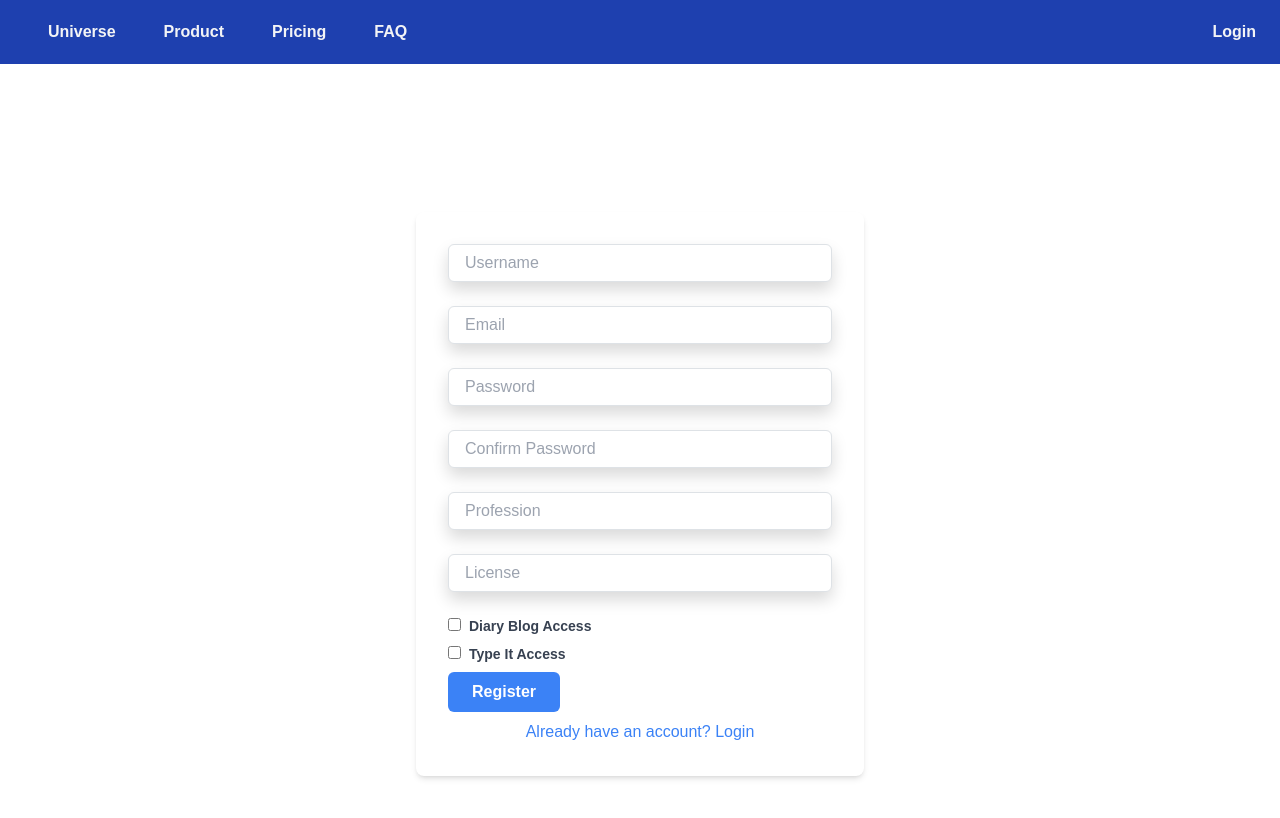
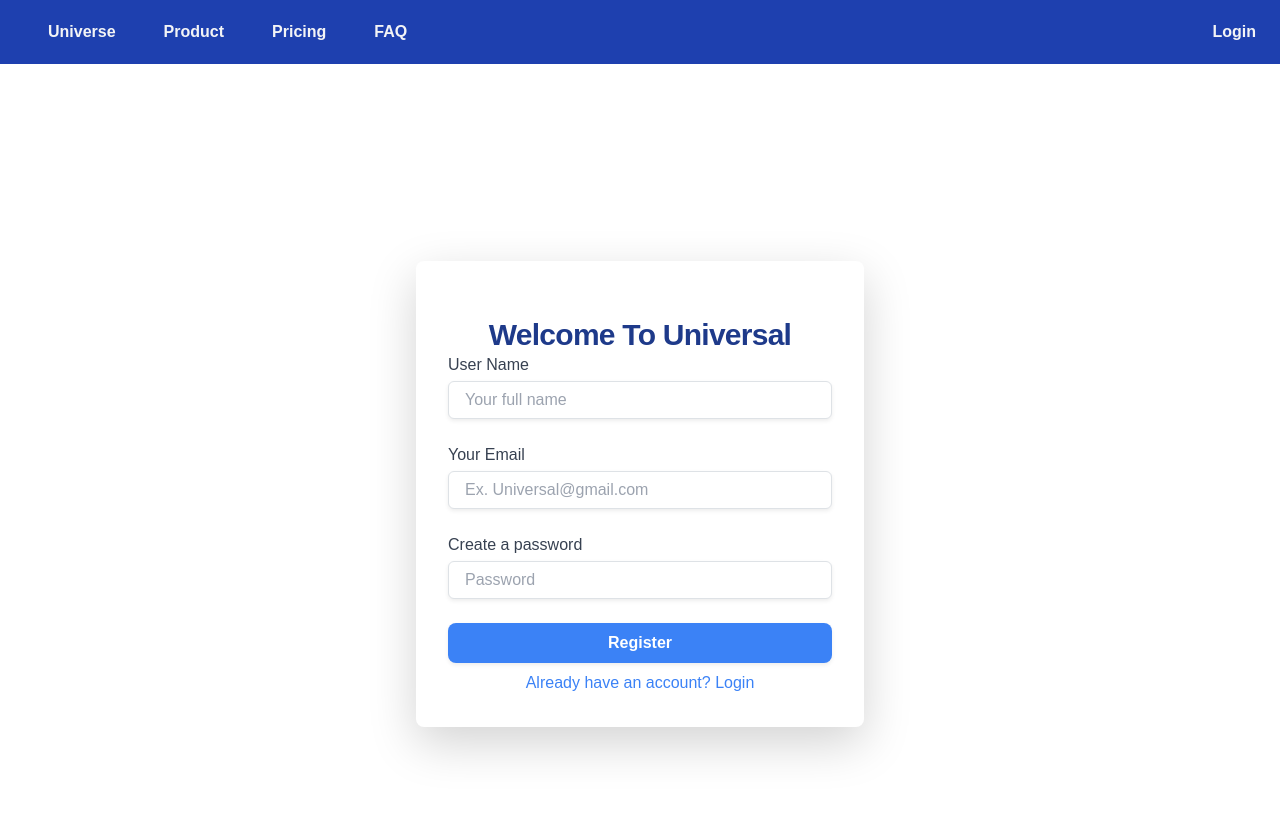
Before and after one commit to HackerNewsIndia/Universal, a React (Create React App) app: page /#/register in a window 1280 px wide. Shown: the top 818 px of the page. Built offline with nearby package versions, Linux system fonts and the light colour scheme.

Commit message:
Update Registration.js

```diff
--- a/src/components/Registration.js
+++ b/src/components/Registration.js
@@ -1,44 +1,34 @@
-import React, { useState } from "react";
-import axios from "axios";
-import { useNavigate, Link } from "react-router-dom";
+import React, { useState } from 'react';
+import axios from 'axios';
+import { useNavigate, Link } from 'react-router-dom';
 
 function Register({ onRegister, setUser: setGlobalUser }) {
   const [user, setUser] = useState({
-    username: "",
-    email: "",
-    password: "",
-    confirmPassword: "",
-    profession: "",
-    license: "",
-    diaryblogAccess: false,
-    typeitAccess: false,
+    username: '',
+    email: '',
+    password: '',
   });
-  const [errors, setErrors] = useState("");
+  const [errors, setErrors] = useState('');
+  const [loading, setLoading] = useState(false);
 
   const navigate = useNavigate();
 
   function validateFields() {
     let validationErrors = {};
 
-    if (!user.username.trim()) validationErrors.username = "Name is required.";
+    if (!user.username.trim()) validationErrors.username = 'Name is required.';
 
     if (!/\S+@\S+\.\S+/.test(user.email))
-      validationErrors.email = "Invalid email.";
+      validationErrors.email = 'Invalid email.';
 
     if (user.password.length < 8)
-      validationErrors.password = "Password must be at least 8 characters.";
-
-    if (user.password !== user.confirmPassword)
-      validationErrors.confirmPassword = "Passwords do not match.";
+      validationErrors.password = 'Password must be at least 8 characters.';
 
     return validationErrors;
   }
 
   const handleChange = (e) => {
     setUser({ ...user, [e.target.name]: e.target.value });
-  };
-  const handleCheckboxChange = (e) => {
-    setUser({ ...user, [e.target.name]: e.target.checked });
   };
 
   const handleSubmit = async (e) => {
@@ -50,118 +40,125 @@ function Register({ onRegister, setUser: setGlobalUser }) {
       return;
     }
 
+    setLoading(true);
+
     try {
       const res = await axios.post(
-        "https://usermgtapi3.onrender.com/api/register",
+        'https://usermgtapi3.onrender.com/api/register',
         user
       );
       console.log(res.data);
 
       if (res.data.token) {
-        localStorage.setItem("token", res.data.token);
+        localStorage.setItem('token', res.data.token);
         axios.defaults.headers.common[
-          "Authorization"
-        ] = `Bearer ${localStorage.getItem("token")}`;
+          'Authorization'
+        ] = `Bearer ${localStorage.getItem('token')}`;
 
         onRegister();
 
-        navigate("/dashboard");
+        navigate('/dashboard');
       } else {
         alert(res.data.message);
       }
     } catch (err) {
       alert(err.response.data.message);
+    } finally {
+      setLoading(false);
     }
   };
 
   return (
     <div className="container mx-auto p-4 flex items-center justify-center min-h-screen">
-      <form className="bg-white rounded-lg shadow-md p-8 max-w-md w-full" onSubmit={handleSubmit}>
+      <form
+        className="bg-white rounded-lg shadow-lg p-8 max-w-md w-full"
+        onSubmit={handleSubmit}
+      >
+  <div className="sm:mx-auto sm:w-full sm:max-w-sm self-start">
+  <h2 className="mt-6 text-center text-3xl font-bold leading-9 tracking-tight text-blue-900">
+    Welcome To Universal
+  </h2>
+</div>
+
+
+
+        {/* ... other form fields ... */}
+        <span class="block mb-1 text-md font-medium text-gray-700">User Name</span>
         <input
-          className="shadow appearance-none border rounded w-full py-2 px-3 mb-4 leading-tight focus:outline-none focus:shadow-outline"
+          className=" appearance-none border rounded w-full py-2 px-3 mb-4 leading-tight focus:outline-none shadow-sm"
           type="text"
           name="username"
-          placeholder="Username"
+          placeholder="Your full name"
           onChange={handleChange}
         />
-        {errors.username && <p className="text-red-500 text-xs italic">{errors.username}</p>}
+        {errors.username && (
+          <p className="text-red-500 text-xs italic">{errors.username}</p>
+        )}
 
+<span class="block mb-1 text-md font-medium text-gray-700">Your Email</span>
         <input
-          className="shadow appearance-none border rounded w-full py-2 px-3 mb-4 leading-tight focus:outline-none focus:shadow-outline"
+          className=" appearance-none border rounded w-full py-2 px-3 mb-4 leading-tight focus:outline-none shadow-sm"
           type="email"
           name="email"
-          placeholder="Email"
+          placeholder="Ex. Universal@gmail.com"
           onChange={handleChange}
         />
-        {errors.email && <p className="text-red-500 text-xs italic">{errors.email}</p>}
+        {errors.email && (
+          <p className="text-red-500 text-xs italic">{errors.email}</p>
+        )}
 
+<span class="block mb-1 text-md font-medium text-gray-700">Create a password</span>
         <input
-          className="shadow appearance-none border rounded w-full py-2 px-3 mb-4 leading-tight focus:outline-none focus:shadow-outline"
+          className=" appearance-none border rounded w-full py-2 px-3 mb-4 leading-tight focus:outline-none shadow-sm"
           type="password"
           name="password"
           placeholder="Password"
           onChange={handleChange}
         />
-        {errors.password && <p className="text-red-500 text-xs italic">{errors.password}</p>}
-
-        <input
-          className="shadow appearance-none border rounded w-full py-2 px-3 mb-4 leading-tight focus:outline-none focus:shadow-outline"
-          type="password"
-          name="confirmPassword"
-          placeholder="Confirm Password"
-          onChange={handleChange}
-        />
-        {errors.confirmPassword && <p className="text-red-500 text-xs italic">{errors.confirmPassword}</p>}
-
-        <input
-          className="shadow appearance-none border rounded w-full py-2 px-3 mb-4 leading-tight focus:outline-none focus:shadow-outline"
-          type="text"
-          name="profession"
-          placeholder="Profession"
-          onChange={handleChange}
-        />
-
-        <input
-          className="shadow appearance-none border rounded w-full py-2 px-3 mb-4 leading-tight focus:outline-none focus:shadow-outline"
-          type="text"
-          name="license"
-          placeholder="License"
-          onChange={handleChange}
-        />
-
-        <label className="block text-gray-700 text-sm font-bold mb-2">
-          <input
-            className="mr-2 leading-tight"
-            type="checkbox"
-            name="diaryblogAccess"
-            checked={user.diaryblogAccess}
-            onChange={handleCheckboxChange}
-          />
-          <span className="text-sm">Diary Blog Access</span>
-        </label>
-
-        <label className="block text-gray-700 text-sm font-bold mb-2">
-          <input
-            className="mr-2 leading-tight"
-            type="checkbox"
-            name="typeitAccess"
-            checked={user.typeitAccess}
-            onChange={handleCheckboxChange}
-          />
-          <span className="text-sm">Type It Access</span>
-        </label>
+        {errors.password && (
+          <p className="text-red-500 text-xs italic">{errors.password}</p>
+        )}
 
         <button
-          className="bg-blue-500 hover:bg-blue-700 text-white font-bold py-2 px-4 rounded focus:outline-none focus:shadow-outline"
+          className="w-full bg-blue-500 hover:bg-blue-700 text-white font-bold py-2 px-3 rounded-lg focus:outline-none shadow-sm"
           type="submit"
+          disabled={loading}
         >
-          Register
+          {loading ? (
+            <span className="flex items-center">
+              <span className="mr-2">Loading</span>
+              <svg
+                className="animate-spin h-5 w-5 text-white"
+                xmlns="http://www.w3.org/2000/svg"
+                fill="none"
+                viewBox="0 0 24 24"
+              >
+                <circle
+                  className="opacity-25"
+                  cx="12"
+                  cy="12"
+                  r="10"
+                  stroke="currentColor"
+                  stroke-width="4"
+                ></circle>
+                <path
+                  className="opacity-75"
+                  fill="currentColor"
+                  d="M4 12a8 8 0 018-8V0C5.373 0 0 5.373 0 12h4zm2 5.291A7.962 7.962 0 014 12H0c0 3.042 1.135 5.824 3 7.938l3-2.647z"
+                ></path>
+              </svg>
+            </span>
+          ) : (
+            'Register'
+          )}
         </button>
-        <Link className="block text-center mt-2 text-blue-500 hover:text-blue-800" to="/login">
+        <Link
+          className="block text-center mt-2 text-blue-500 hover:text-blue-800"
+          to="/login"
+        >
           Already have an account? Login
         </Link>
       </form>
-
     </div>
   );
 }
```
